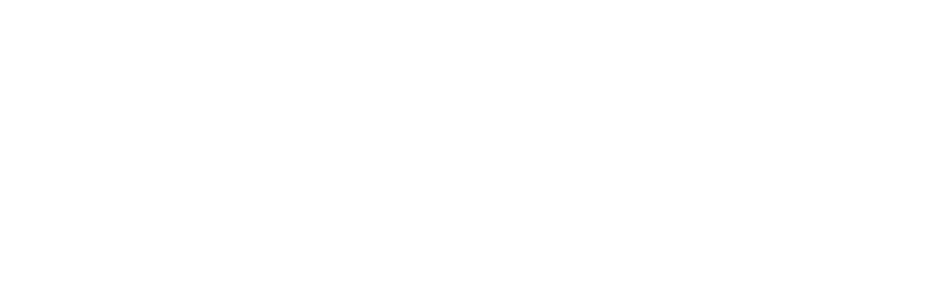
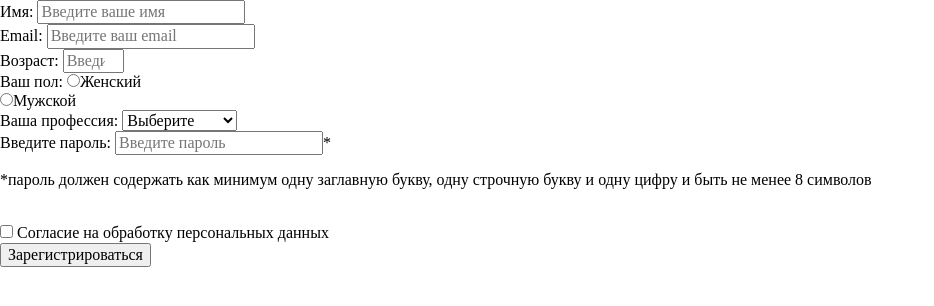
Before and after one commit to rkvrpl/registration_form, a plain HTML site: page index.html in a window 1280 px wide. Shown: the whole page, without its empty margins (0-934 px from the left). Drawn offline with Linux system fonts and the light colour scheme.

Commit message:
added html

```diff
--- a/assets/styles/style.css
+++ b/assets/styles/style.css
@@ -0,0 +1,18 @@
+.form {
+}
+.form__label {
+}
+.form__input {
+}
+.form__select {
+}
+.pass__paragraph {
+}
+.form__checkbox {
+}
+.form__submit {
+}
+
+input:required:valid {
+    border-color: rgb(18, 172, 18);
+}
--- a/index.html
+++ b/index.html
@@ -5,9 +5,51 @@
     <meta name="viewport" content="width=device-width, initial-scale=1.0">
     <link rel="stylesheet" href="./assets/styles/normalize.css">
     <link rel="stylesheet" href="./assets/styles/style.css">
-    <title>Document</title>
+    <title>Регистрация</title>
 </head>
 <body>
+    <form class="form" action="#">
+        <label for="name" class="form__label">Имя:</label>
+        <input type="text" id="name" name="name" placeholder="Введите ваше имя" class="form__input" pattern="([a-zа-яё\ ]+|\d+)" maxlength="20" minlength="2" required />
+        <br />
+
+        <label for="email" class="form__label">Email:</label>
+        <input type="email" id="email" name="email" class="form__input" placeholder="Введите ваш email" required />
+        <br />
+
+        <label for="number" class="form__label">Возраст:</label>
+        <input type="number" id="number" name="age" class="form__input" min="12" max="99" placeholder="Введите ваш возраст" required />
+        <br />
+
+        <label class="form__label">Ваш пол:</label>
+        <input type="radio" name="sex" id="woman" value="Женский" class="form__input" />Женский<br />
+        <input type="radio" name="sex" id="man" value="Мужской" class="form__input" />Мужской<br />
+
+        <label for="profession" class="form__label">Ваша профессия:</label>
+        <select id="profession" name="profession" class="form__select" required>
+            <option value="">Выберите</option>
+            <option value="Врач">Врач</option>
+            <option value="Программист">Программист</option>
+            <option value="Учитель">Учитель</option>
+            <option value="Дизайнер">Дизайнер</option>
+            <option value="Инженер">Инженер</option>
+            <option value="Продавец">Продавец</option>
+            <option value="Другое">Другое</option>
+        </select>
+        <br />
+
+        <label for="pass">Введите пароль:</label>
+        <input type="password" id="pass" name="password" placeholder="Введите пароль" minlength="8" pattern="^(?=.*[a-z])(?=.*[A-Z])(?=.*\d)[a-zA-Z\d]$" required />*
+        <br />
+        <p class="pass__paragraph">*пароль должен содержать как минимум одну заглавную букву, одну строчную букву и одну цифру и быть не менее 8 символов</p>
+        <br />
+
+        <input type="checkbox" id="checkbox" name="checkbox" class="form__checkbox" required />
+		<label for="checkbox">Согласие на обработку персональных данных</label>
+        <br />
+
+        <input name="button" type="submit" value="Зарегистрироваться" class="form__submit" />
+    </form>
     <script src="./assets/scripts/script.js"></script>
 </body>
 </html>
```
